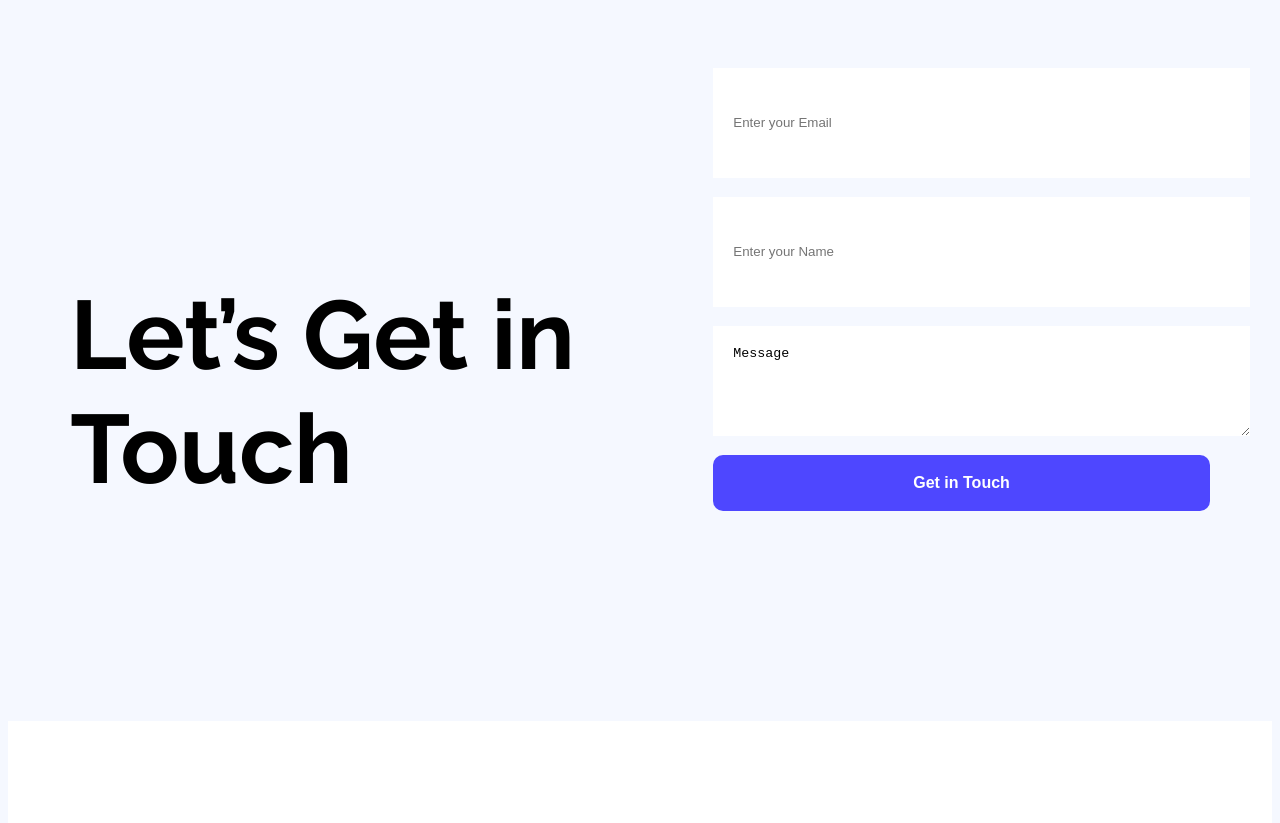
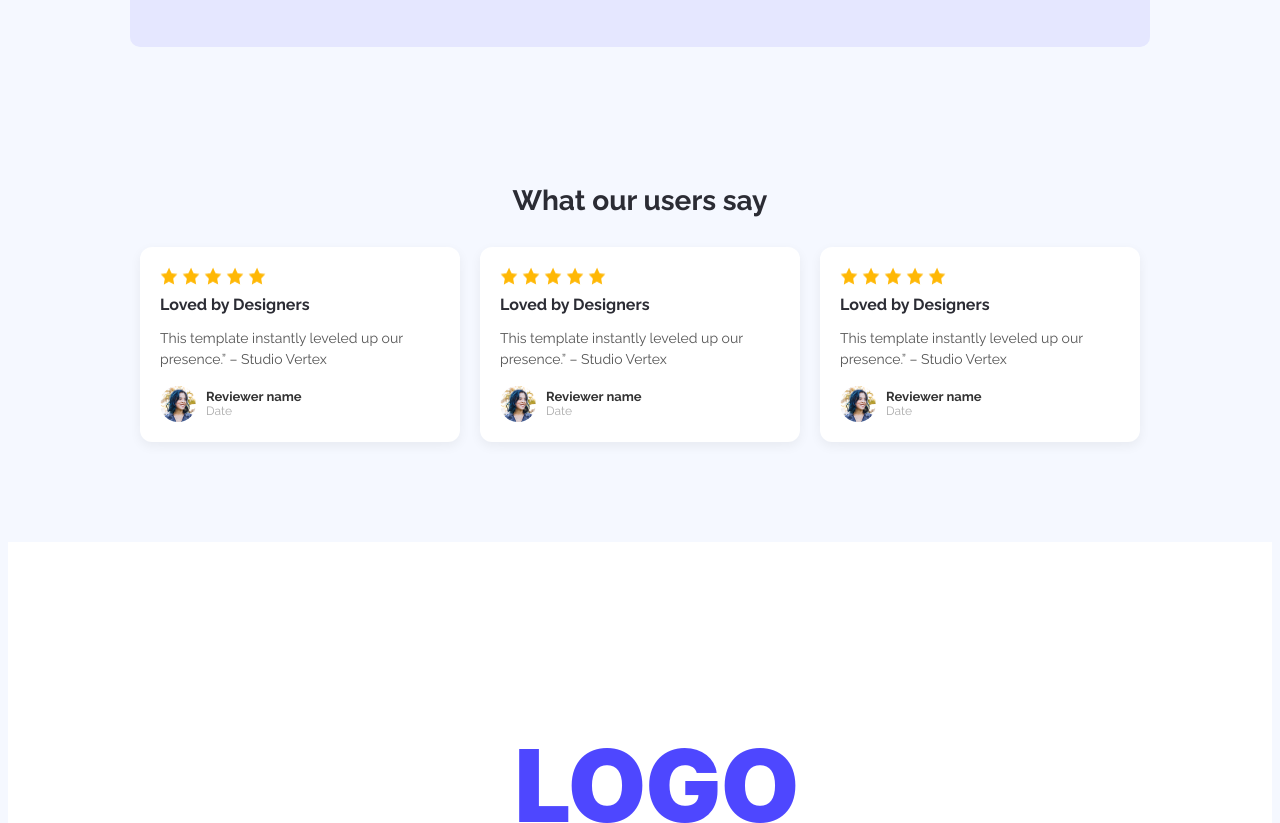
Before and after one commit to sadikaafrin/new-year, a plain HTML site: page index.html in a window 1280 px wide. Shown: the part 1521-2344 px from the top of the page. Drawn offline with Linux system fonts and the light colour scheme.

Commit message:
feedback added

```diff
--- a/index.html
+++ b/index.html
@@ -14,8 +14,8 @@
   </head>
   <body class="sans-serif-normal">
     <header class="header-section">
-      <nav>
-        <h2 class="primary-color">LOGO</h2>
+      <nav class="nav">
+        <h2 class="primary-color inter-normal">LOGO</h2>
         <button class="btn">Sign Up</button>
       </nav>
       <div class="nav-title">
@@ -52,21 +52,80 @@
           </div>
         </div>
       </div>
-      <div class="get-section">
-        <h2 class="get-section-title">Let’s Get in Touch</h2>
-        <form action="">
-          <input type="email" name="" id="" placeholder="Enter your Email" />
-          <input type="text" name="" id="" placeholder="Enter your Name" />
-          <textarea name="" id="" rows="5" cols="20">Message</textarea>
-          <button class="btn2" type="submit">Get in Touch</button>
-        </form>
+
+
+     <div class="testimonials-section">
+        <h2>What our users say</h2>
+        <div class="feedback-container">
+          <div class="feedback-card">
+            <div class="stars">
+              <img src="./Assets/icon-star.png" alt="Star" />
+              <img src="./Assets/icon-star.png" alt="Star" />
+              <img src="./Assets/icon-star.png" alt="Star" />
+              <img src="./Assets/icon-star.png" alt="Star" />
+              <img src="./Assets/icon-star.png" alt="Star" />
+            </div>
+            <h3>Loved by Designers</h3>
+            <p>
+              This template instantly leveled up our presence.” – Studio Vertex
+            </p>
+            <div class="reviewer">
+              <img src="./Assets/avatar.png" alt="Reviewer photo" />
+              <div class="reviewer-info">
+                <span class="name">Reviewer name</span>
+                <span class="date">Date</span>
+              </div>
+            </div>
+          </div>
+          <div class="feedback-card">
+            <div class="stars">
+              <img src="./Assets/icon-star.png" alt="Star" />
+              <img src="./Assets/icon-star.png" alt="Star" />
+              <img src="./Assets/icon-star.png" alt="Star" />
+              <img src="./Assets/icon-star.png" alt="Star" />
+              <img src="./Assets/icon-star.png" alt="Star" />
+            </div>
+            <h3>Loved by Designers</h3>
+            <p>
+              This template instantly leveled up our presence.” – Studio Vertex
+            </p>
+            <div class="reviewer">
+              <img src="./Assets/avatar.png" alt="Reviewer photo" />
+              <div class="reviewer-info">
+                <span class="name">Reviewer name</span>
+                <span class="date">Date</span>
+              </div>
+            </div>
+          </div>
+          <div class="feedback-card">
+            <div class="stars">
+              <img src="./Assets/icon-star.png" alt="Star" />
+              <img src="./Assets/icon-star.png" alt="Star" />
+              <img src="./Assets/icon-star.png" alt="Star" />
+              <img src="./Assets/icon-star.png" alt="Star" />
+              <img src="./Assets/icon-star.png" alt="Star" />
+            </div>
+            <h3>Loved by Designers</h3>
+            <p>
+              This template instantly leveled up our presence.” – Studio Vertex
+            </p>
+            <div class="reviewer">
+              <img src="./Assets/avatar.png" alt="Reviewer photo" />
+              <div class="reviewer-info">
+                <span class="name">Reviewer name</span>
+                <span class="date">Date</span>
+              </div>
+            </div>
+          </div>
+
+        </div>
       </div>
     </main>
     <footer class="footer-section">
       <h2 class="primary-color2 inter-normal">LOGO</h2>
       <p class="footer-description">
-          Ready to elevate your online presence? Contact us today to discuss
-          your project and discover how we can bring your vision to life.
+        Ready to elevate your online presence? Contact us today to discuss your
+        project and discover how we can bring your vision to life.
       </p>
       <div class="footer-links">
         <ul class="footer-nav">
@@ -77,20 +136,5 @@
         </ul>
       </div>
     </footer>
-    <!-- <footer class="footer-section">
-  <h2 class="logo primary-color2">LOGO</h2>
-  <p class="footer-description">
-    Ready to elevate your online presence? Contact us today to discuss
-    your project and discover how we can bring your vision to life.
-  </p>
-  <div class="footer-links">
-    <ul class="footer-nav">
-      <li><a href="">Home</a></li>
-      <li><a href="">About</a></li>
-      <li><a href="">How it Works</a></li>
-      <li><a href="">Services</a></li>
-    </ul>
-  </div>
-</footer> -->
   </body>
 </html>
--- a/style.css
+++ b/style.css
@@ -8,22 +8,21 @@
 .inter-normal {
   font-family: "Inter", sans-serif;
   font-optical-sizing: auto;
-  font-weight: 100%;
+  font-weight: 900;
   font-style: normal;
 }
 
-nav {
+.nav {
   display: flex;
   align-items: center;
   justify-content: space-between;
-  /* margin: 50px 150px; */
   margin: 0px 150px;
 }
 
 .primary-color {
   color: #4e47ff;
-  height: 291px;
-  width: 100%;
+  font-weight: 900;
+  font-size: 34px;
 }
 .primary-color2 {
   color: #4e47ff;
@@ -62,8 +61,6 @@ nav {
   justify-content: center;
   align-items: center;
   margin: 230px 250px;
-  /* margin: 300px 250px; */
-  /* margin: 0 auto; */
   gap: 37px;
   width: 905px;
   height: 152px;
@@ -71,6 +68,7 @@ nav {
 .header-section {
   background-image: url("./Assets/Hero-bg.png");
   background-repeat: no-repeat;
+  background-size: cover;
   max-width: 1440px;
   width: 100%;
   height: 698px;
@@ -82,9 +80,7 @@ nav {
   color: #252432;
   gap: 37px;
 }
-/* .btn-padding{
-    text-align: center;
-} */
+
 
 /* Action style */
 .action-section {
@@ -93,7 +89,7 @@ nav {
   justify-content: space-between;
   /* padding: 0 40px ; */
   /* margin: 50px 150px; */
-  /* margin: 116px 160px 116px 140px; */
+  margin: 116px 160px 116px 140px;
 }
 .action-text {
   font-weight: bold;
@@ -203,7 +199,7 @@ body {
   padding: 100px 450px;
   display: flex;
   flex-direction: column;
-
+  margin-top: 100px;
 }
 .footer-nav a{
   text-decoration: none;
@@ -219,51 +215,84 @@ body {
   color: #4e47ff;
 }
 
-/* .footer-section {
-  background-color: #FFFFFF;
-  padding: 100px 0;
+/* feedback style */
+.testimonials-section h2 {
+  font-size: 28px;
+  margin-bottom: 30px;
+  color: #2b2c34;
   text-align: center;
-  display: flex;
-  flex-direction: column;
-  align-items: center;
 }
 
-.logo {
-  color: #4e47ff;
-  font-weight: 900;
-  font-size: 36px;
-  margin-bottom: 20px;
+.feedback-container {
+  display: flex;
+  gap: 20px;
+  justify-content: center;
+  flex-wrap: wrap;
 }
 
-.footer-description {
-  color: #8987A1;
-  max-width: 531px;
-  margin: 0 auto 40px;
+.feedback-card {
+  background: white;
+  border-radius: 12px;
+  box-shadow: 0 4px 12px rgba(0, 0, 0, 0.06);
+  padding: 20px;
+  width: 280px;
+  text-align: left;
+  transition: transform 0.2s ease;
+}
+
+.feedback-card:hover {
+  transform: translateY(-4px);
+}
+
+.stars {
+  display: flex;
+  gap: 4px;
+  margin-bottom: 10px;
+}
+
+.stars img {
+  width: 18px;
+  height: 18px;
+}
+
+.feedback-card h3 {
+  font-size: 16px;
+  font-weight: bold;
+  margin: 10px 0 6px;
+  color: #2b2c34;
+}
+
+.feedback-card p {
+  font-size: 14px;
+  color: #555;
   line-height: 1.5;
 }
 
-.footer-links {
-  width: 100%;
+.reviewer {
+  display: flex;
+  align-items: center;
+  margin-top: 16px;
 }
 
-.footer-nav {
-  display: flex;
-  justify-content: center;
-  gap: 30px;
-  padding: 0;
-  margin: 0;
+.reviewer img {
+  width: 36px;
+  height: 36px;
+  border-radius: 50%;
+  margin-right: 10px;
 }
 
-.footer-nav li {
-  list-style: none;
+.reviewer-info {
+  display: flex;
+  flex-direction: column;
 }
 
-.footer-nav li a {
-  text-decoration: none;
+.reviewer-info .name {
+  font-size: 13px;
+  font-weight: bold;
   color: #333;
-  font-weight: 500;
 }
 
-.footer-nav li a:hover {
-  color: #4e47ff;
-} */
+.reviewer-info .date {
+  font-size: 12px;
+  color: #aaa;
+}
```
Lines whose indentation alone changed are shown as unchanged.
